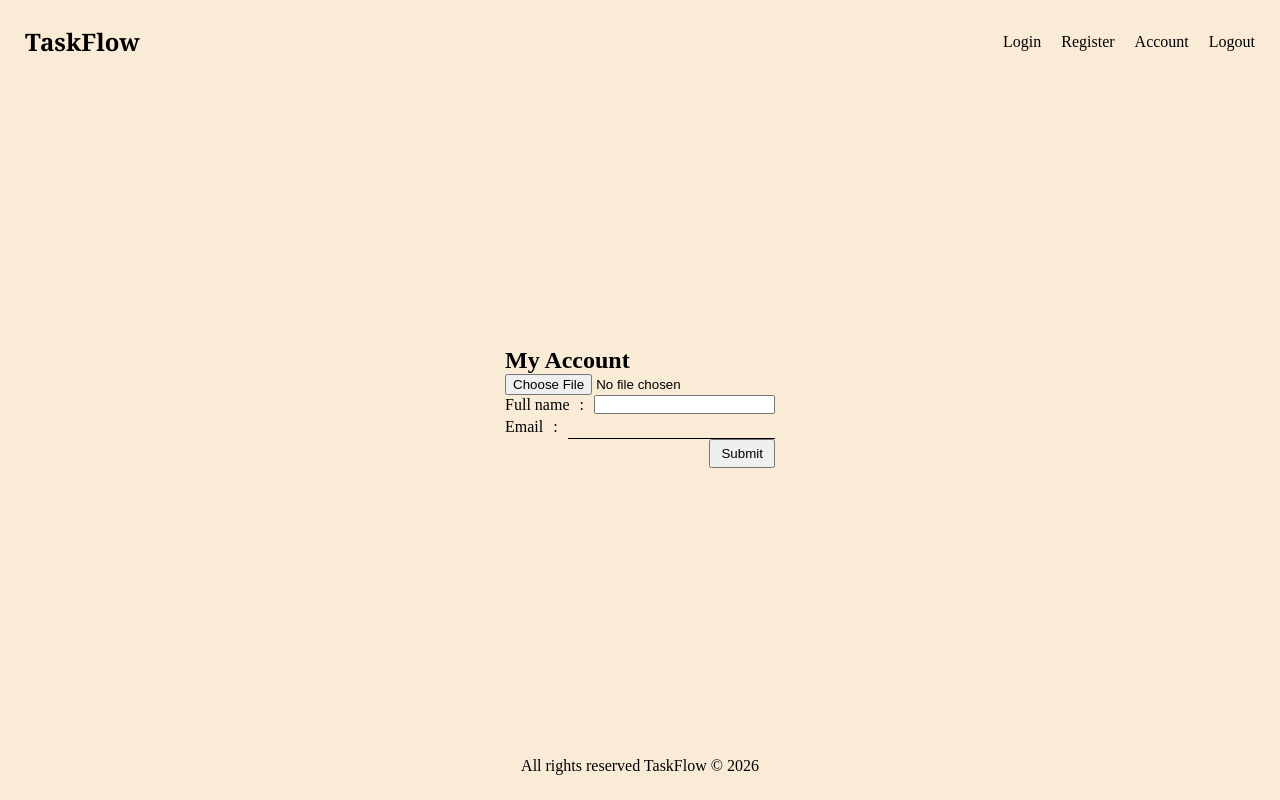
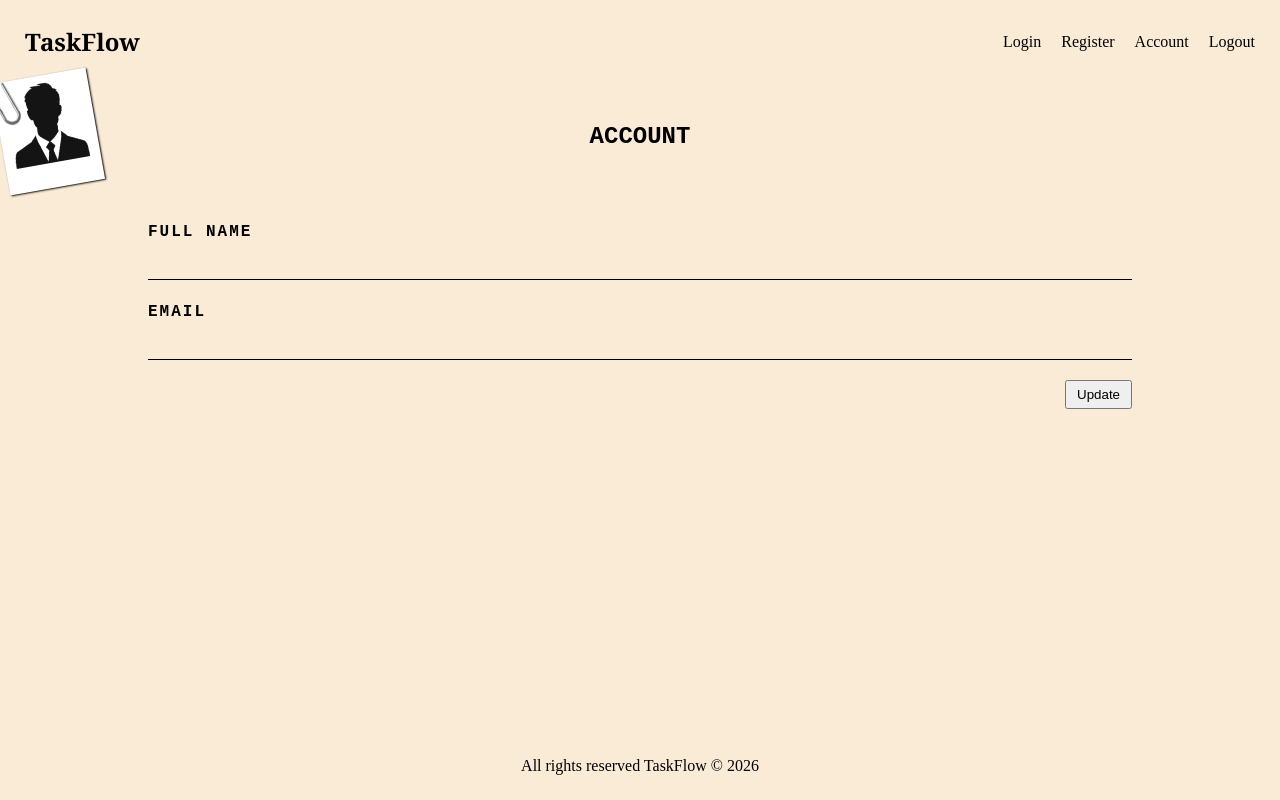
Before and after one commit to viniciuslemessouza/taskflow, a Flask app: page /account in a window 1280 px wide. Run offline with Flask 3, Linux system fonts and the light colour scheme; some libraries are stand-ins or nearby versions.

Commit message:
chore: account layout ajustment

```diff
--- /dev/null
+++ b/app/static/css/account.css
@@ -0,0 +1,100 @@
+.account-form{
+    font-family: 'Courier New', Courier, monospace;
+    font-weight: bold;
+    text-transform: uppercase;
+    display: flex;
+    flex-direction: column;
+    width: 100%;
+    height: 100%;
+    gap: 2rem;
+    padding-top: 4rem;
+    align-items: center;
+}
+
+.profile-image{
+    display: flex;
+    position: absolute;
+    left: 0%;
+    top: calc(3 * var(--line-height));
+    align-items: center;
+    justify-content: center;
+    cursor: pointer;
+    z-index: 0;
+}
+
+.account-form h2{
+    margin: 0rem auto;
+    margin-bottom: 5rem;
+}
+
+.image_container{
+    padding: .8rem;
+    padding-bottom: 2rem;
+    box-shadow: 1px 1px 2px;
+    width: fit-content;
+    height: fit-content;
+    background-color: white;
+    transform: rotate(-10deg);
+    overflow: hidden;
+}
+
+.profile-image .clip{
+    position: absolute;
+    top: -5%;
+    left: -8%;
+    transform: rotate(-30deg);
+    height: 6rem;
+    width: 2rem;
+}
+
+.profile-image .clip-under{
+    z-index: -1;
+}
+
+.profile-image .clip-over{
+    z-index: 1;
+}
+
+.profile-image input{
+    display: none;
+}
+
+.loaded_image{
+    box-sizing: border-box;
+    object-fit: cover;
+    width: 8rem;
+    height: 8rem;
+}
+
+.form-row{
+    display: flex;
+    flex-direction: column;
+    gap: 1rem;
+    width: 80%;
+}
+
+.form-row > *{
+    line-height: var(--line-height);
+}
+
+.form-row label{
+    letter-spacing: 2px;
+}
+
+.form-row input[type='text'],
+.form-row input[type='email']{
+    display: flex;
+    font-size: calc(2/3 * var(--line-height));
+    height: var(--line-height);
+    width: 100%;
+    border: none;
+    border-bottom: 1px solid black;
+    outline: none;
+    background-color: transparent;
+    padding: 0rem 1rem;
+}
+
+.form-row input[type='submit']{
+    padding: .5rem 1rem;
+    margin-left: auto;
+}
--- /dev/null
+++ b/app/static/js/account.js
@@ -0,0 +1,10 @@
+const input = document.getElementById('profile_picture');
+const preview = document.getElementById('profile-preview');
+
+input.addEventListener('change', function () {
+    const file = this.files[0];
+
+    if (!file) return;
+
+    preview.src = URL.createObjectURL(file);
+});
--- a/app/templates/main/layout.html
+++ b/app/templates/main/layout.html
@@ -12,6 +12,7 @@
     <link rel="icon" href="{{ url_for('static', filename='assets/favicon.ico') }}">
     <link rel="stylesheet" href="{{ url_for('static', filename='css/global.css') }}">
     {% block style %}{% endblock style %}
+    {% block script %}{% endblock script %}
 </head>
 <body>
     <div class="content-wrapper">
--- a/app/templates/users/account.html
+++ b/app/templates/users/account.html
@@ -1,18 +1,28 @@
 {% extends 'main/layout.html' %}
 {% block style %}
-    <link rel="stylesheet" href="{{ url_for('static', filename='css/forms.css') }}">
+    <link rel="stylesheet" href="{{ url_for('static', filename='css/account.css') }}">
 {% endblock style %}
+{% block script %}
+    <script defer src="{{ url_for('static', filename='js/account.js') }}"></script>
+{% endblock script %}
 {% block content %}
-    <form class="profile-form" method="POST" action="" enctype="multipart/form-data" novalidate>
-        <h2>My Account</h2>
-        <div class="profile-picture">
+    <form class="account-form" method="POST" action="" enctype="multipart/form-data" novalidate>
+        <h2>{{ title }}</h2>
+        <label for="profile_picture" class="profile-image">
             {{ form.profile_picture }}
+            <img class="clip clip-under" src="{{ url_for('static', filename='assets/clip_under.png') }}" alt="paper clip">
+            <img class="clip clip-over" src="{{ url_for('static', filename='assets/clip_over.png') }}" alt="paper clip">
+            <div class="image_container">
+                <img id="profile-preview" class="loaded_image" src="{{ url_for('static', filename='profile_pictures/default.png') }}" alt="profile picture">
+            </div>
+        </label>
+        <div class="form-row">
+            {{ form.fullname.label }}
+            {{ form.fullname }}
         </div>
         <div class="form-row">
-            {{ form.fullname.label }} <span>:</span> {{ form.fullname }}
-        </div>
-        <div class="form-row">
-            {{ form.email.label }} <span>:</span> {{ form.email }}
+            {{ form.email.label }}
+            {{ form.email }}
         </div>
         <div class="form-row">
             {{ form.submit }}
--- a/app/users/forms.py
+++ b/app/users/forms.py
@@ -20,7 +20,7 @@ class AccountForm(FlaskForm):
     fullname = StringField('Full name', validators=[Length(min=8, max=150)])
     email = EmailField('Email', validators=[Email()])
     profile_picture = FileField('Profile picture', validators=[FileAllowed(['png', 'jpg', 'jpeg'])])
-    submit = SubmitField('Submit')
+    submit = SubmitField('Update')
 
 class PasswordRecoveryForm(FlaskForm):
     email = EmailField('Email', validators=[Email()])
```
Also changed, not shown: app/static/assets/clip_over.png (added), app/static/assets/clip_under.png (added), app/static/profile_pictures/default.png (added).
